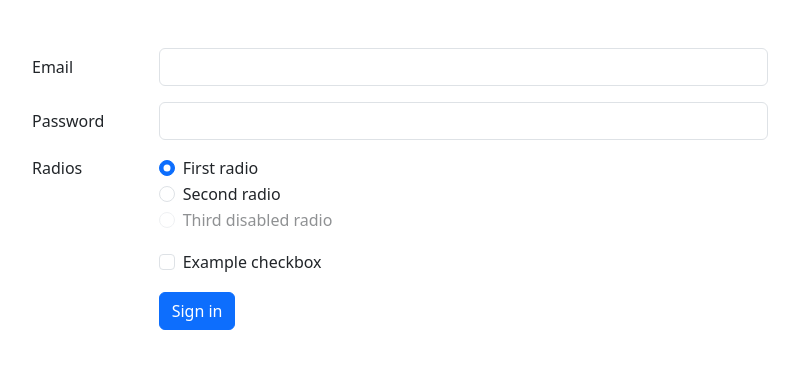
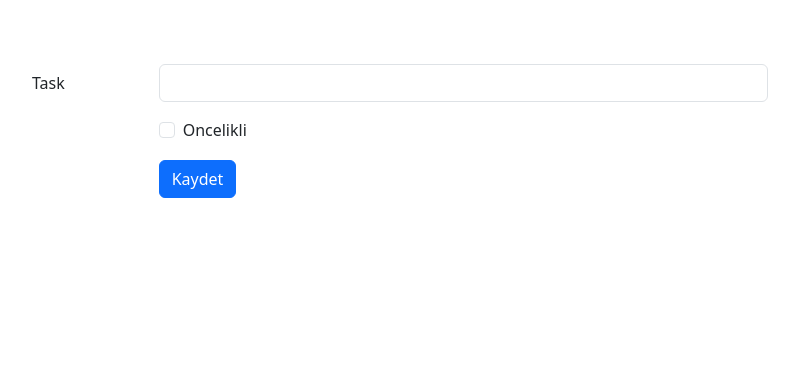
Before and after one commit to fuatX/Form_project, a React (Vite) app: page / in a window 1280 px wide. Shown: the top 368 px of the page, without its empty margins (240-1039 px from the left). Built offline with nearby package versions, Linux system fonts and the light colour scheme.

Commit message:
Adding the Information as a New Task

```diff
--- a/src/TaskForm.jsx
+++ b/src/TaskForm.jsx
@@ -1,80 +1,72 @@
+import { useState } from "react";
+
 export default function TaskForm() {
+  const emptyForm = {
+    task: "",
+    priority: false,
+  };
+  const [formData, setFormData] = useState(emptyForm);
+  const [tasks, setTasks] = useState([]);
+
+  function handleFormSubmit(event) {
+    event.preventDefault();
+
+    console.log(formData);
+    if (formData.task.length > 3) {
+      setTasks((prev) => [formData, ...prev]); // form data en sona yada en başa
+      setFormData(emptyForm);
+      event.target.reset();
+      // console.log(tasks);
+    }
+  }
+
+  function handleInputChange(event) {
+    setFormData((prev) => {
+      return {
+        ...prev,
+        [event.target.name]:
+          event.target.type === "checkbox"
+            ? event.target.checked
+            : event.target.value,
+      };
+    });
+  }
+
   return (
     <>
-      <form>
+      <ul>
+        {tasks.map((item, index) => (
+          <li key={index}>{item.task}</li>
+        ))}
+      </ul>
+      <form onSubmit={handleFormSubmit}>
         <div className="row mb-3">
-          <label htmlFor="inputEmail3" className="col-sm-2 col-form-label">
-            Email
-          </label>
-          <div className="col-sm-10">
-            <input type="email" className="form-control" id="inputEmail3" />
-          </div>
-        </div>
-        <div className="row mb-3">
-          <label htmlFor="inputPassword3" className="col-sm-2 col-form-label">
-            Password
+          <label htmlFor="task" className="col-sm-2 col-form-label">
+            Task
           </label>
           <div className="col-sm-10">
             <input
-              type="password"
+              type="text"
               className="form-control"
-              id="inputPassword3"
+              id="task"
+              name="task"
+              onChange={handleInputChange}
             />
           </div>
         </div>
-        <fieldset className="row mb-3">
-          <legend className="col-form-label col-sm-2 pt-0">Radios</legend>
-          <div className="col-sm-10">
-            <div className="form-check">
-              <input
-                className="form-check-input"
-                type="radio"
-                name="gridRadios"
-                id="gridRadios1"
-                value="option1"
-                defaultChecked
-              />
-              <label className="form-check-label" htmlFor="gridRadios1">
-                First radio
-              </label>
-            </div>
-            <div className="form-check">
-              <input
-                className="form-check-input"
-                type="radio"
-                name="gridRadios"
-                id="gridRadios2"
-                value="option2"
-              />
-              <label className="form-check-label" htmlFor="gridRadios2">
-                Second radio
-              </label>
-            </div>
-            <div className="form-check disabled">
-              <input
-                className="form-check-input"
-                type="radio"
-                name="gridRadios"
-                id="gridRadios3"
-                value="option3"
-                disabled
-              />
-              <label className="form-check-label" htmlFor="gridRadios3">
-                Third disabled radio
-              </label>
-            </div>
-          </div>
-        </fieldset>
+
         <div className="row mb-3">
           <div className="col-sm-10 offset-sm-2">
             <div className="form-check">
               <input
                 className="form-check-input"
                 type="checkbox"
-                id="gridCheck1"
+                id="priority"
+                name="priority"
+                onChange={handleInputChange}
               />
-              <label className="form-check-label" htmlFor="gridCheck1">
-                Example checkbox
+              <label className="form-check-label" htmlFor="priority">
+                Oncelikli
               </label>
             </div>
           </div>
@@ -82,7 +74,7 @@ export default function TaskForm() {
         <div className="row mb-3">
           <div className="col-sm-10 offset-sm-2">
             <button type="submit" className="btn btn-primary">
-              Sign in
+              Kaydet
             </button>
           </div>
         </div>
```
